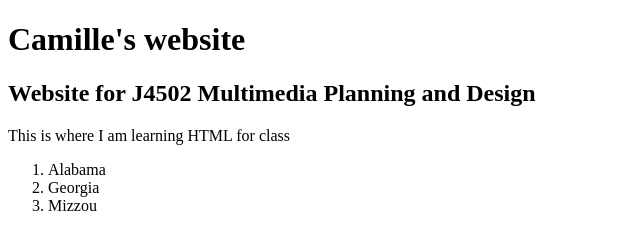
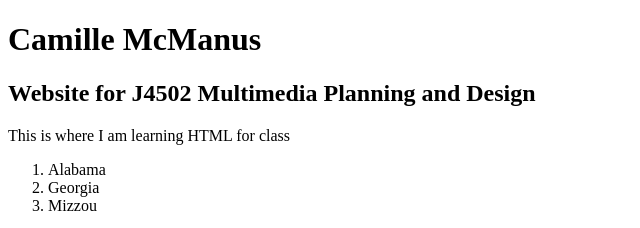
Before and after one commit to j4502-fs19/camillemcmanus, a plain HTML site: page index.html in a window 1280 px wide. Shown: the top 228 px of the page, 0-640 px from the left. Drawn offline with Linux system fonts and the light colour scheme.

Commit message:
change oage title

```diff
--- a/index.html
+++ b/index.html
@@ -4,14 +4,14 @@
   <html xmlns="http://www.w3.org/1999/xhtml">
 
     <head>
-      <title>Page Title</title>
+                                            <title>Camille McManus</title>
 
       <meta http-equiv="content-type"
         content="text/html;charset=utf-8" />
       </head>
     <body>
 
-      <h1>Camille's website</h1>
+      <h1>Camille McManus</h1>
       <h2>Website for J4502 Multimedia Planning and Design</h2>
       <p>This is where I am learning HTML for class</p>
 
```
